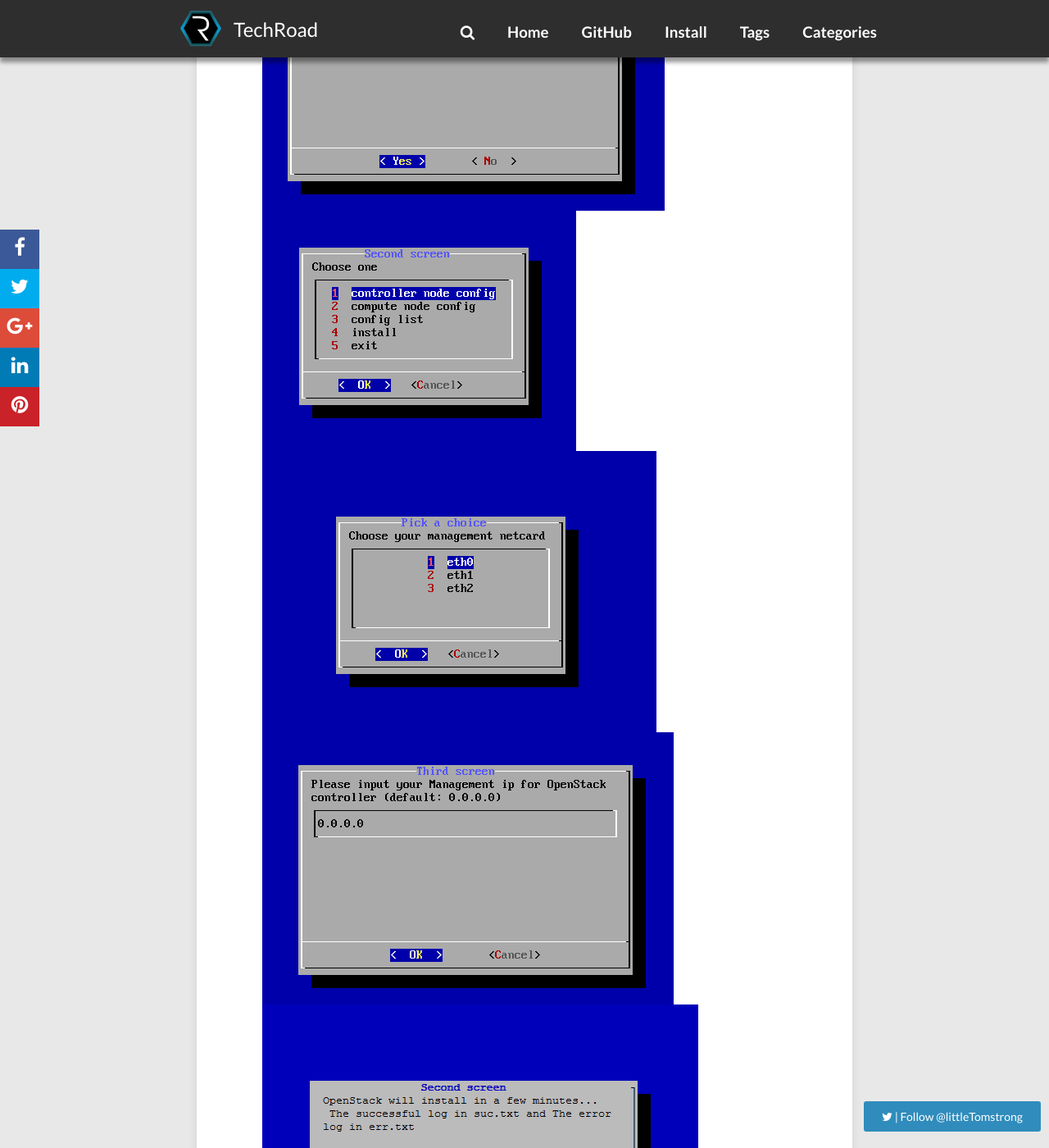
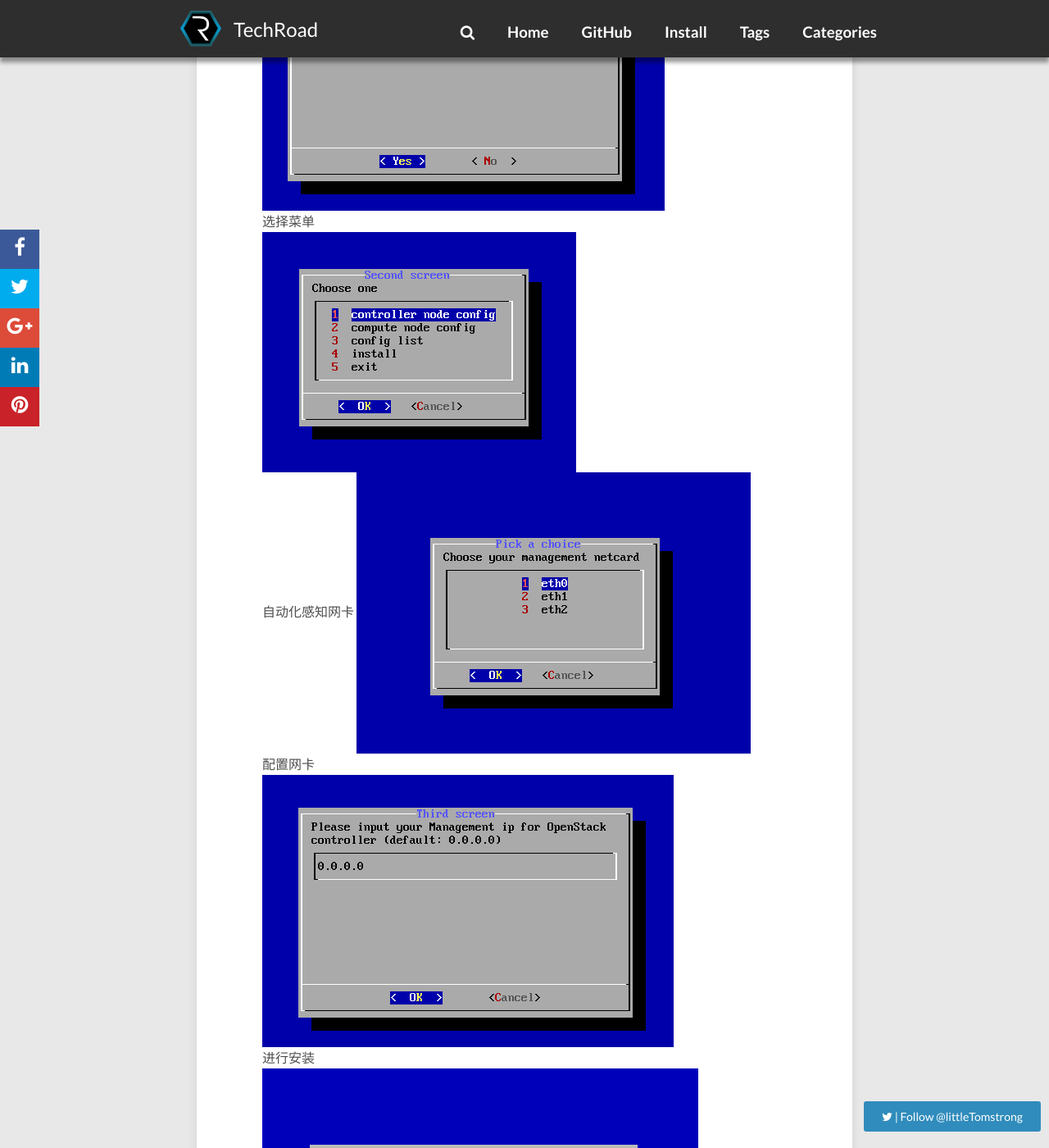
Before and after one commit to JianqingJiang/jianqingjiang.github.io, a Jekyll site: the page built from _posts/2016-06-14-openstack_bare_mutinode_install.md, in a window 1280 px wide and 1400 px high, scrolled down 789 px. Shown: the whole window at 82% size. Built offline with Jekyll 4.4.1, drawn with Linux system fonts in a browser that asks for light colours; nearby versions of some CDN libraries; comment, search, counter and statistics services are not loaded.

Commit message:
modified _config.yml

```diff
--- a/_posts/2016-06-14-openstack_bare_mutinode_install.md
+++ b/_posts/2016-06-14-openstack_bare_mutinode_install.md
@@ -12,8 +12,12 @@
 ###    自动化
 开发shell脚本（dialog）实现自动化
 ![curl](/images/openstack_bare_mutinode_install/1.png)
+选择菜单
 ![curl](/images/openstack_bare_mutinode_install/2.png)
+自动化感知网卡
 ![curl](/images/openstack_bare_mutinode_install/3.png)
+配置网卡
 ![curl](/images/openstack_bare_mutinode_install/4.png)
+进行安装
 ![curl](/images/openstack_bare_mutinode_install/5.png)
 ps:此方案经验证
```
